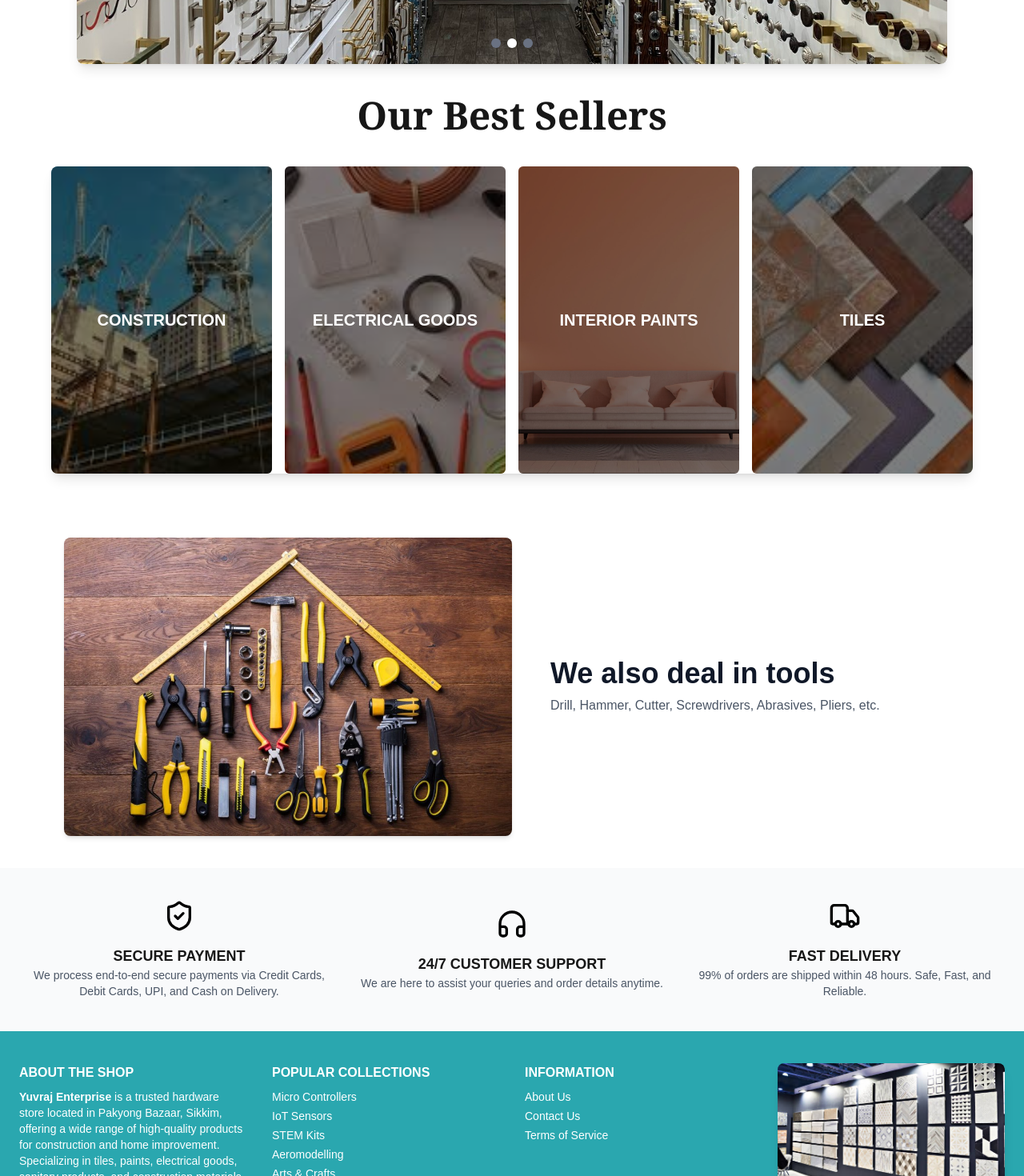
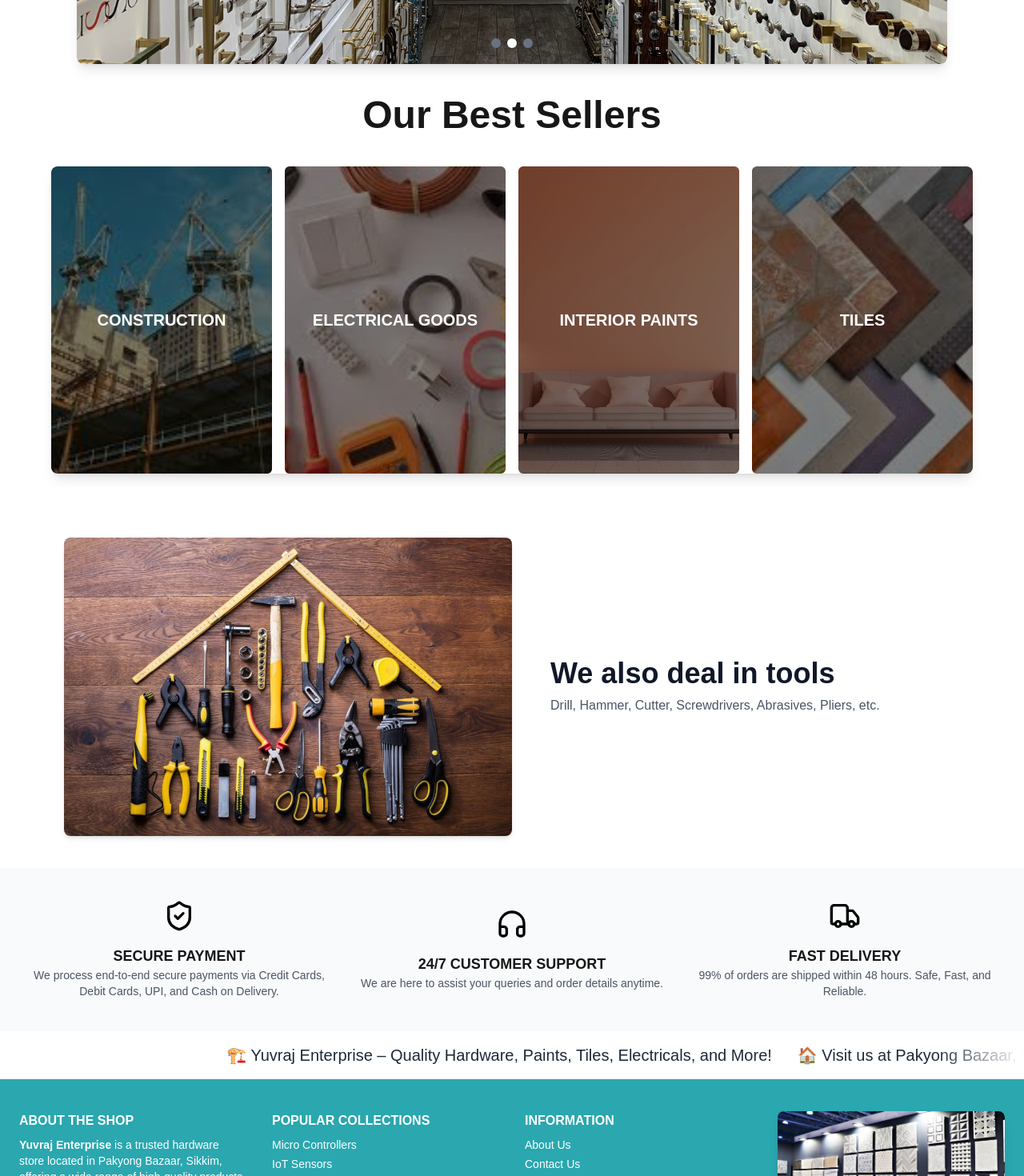
Before and after one commit to A5shi5h/yuvrajenterprise, a Next.js app: page / in a window 1280 px wide. Shown: the part 480-1950 px from the top of the page at 80% size. Built offline with nearby package versions, Linux system fonts and the light colour scheme.

Commit message:
marquee added

```diff
--- a/app/page.tsx
+++ b/app/page.tsx
@@ -2,6 +2,7 @@ import BestSellers from "@/components/BestSeller";
 import FeaturesSection from "@/components/FeaturedSection";
 import Footer from "@/components/Footer";
 import Hero from "@/components/Hero";
+import Marquee from "@/components/Marquee";
 import Navbar from "@/components/Navbar";
 import PromoBanner from "@/components/PromoBanner";
 
@@ -14,6 +15,7 @@ export default function Page() {
      <BestSellers />
      <PromoBanner />
      <FeaturesSection />
+     <Marquee />
      <Footer />
     </>
    );
--- a/components/BestSeller.tsx
+++ b/components/BestSeller.tsx
@@ -41,7 +41,7 @@ const BestSellers = () => {
       <div className="mt-10">
         <motion.h1
           ref={ref}
-          className="text-center font-bold text-5xl font-serif"
+          className="text-center font-bold text-5xl font-sans"
           variants={headingVariants}
           initial="hidden"
           animate={isInView ? "visible" : "hidden"}
--- /dev/null
+++ b/components/Marquee.tsx
@@ -0,0 +1,26 @@
+"use client";
+import { motion } from "framer-motion";
+
+const Marquee = () => {
+  return (
+    <div className="relative w-full overflow-hidden bg-white py-4">
+      {/* Fade Effects on Edges */}
+      <div className="pointer-events-none absolute left-0 top-0 h-full w-28 bg-gradient-to-r from-white to-transparent  z-10" />
+      <div className="pointer-events-none absolute right-0 top-0 h-full w-28 bg-gradient-to-l from-white to-transparent z-10" />
+
+      {/* Animated Marquee Content */}
+      <motion.div
+        className="whitespace-nowrap flex gap-8 text-xl font-medium text-gray-800"
+        initial={{ x: "100%" }}
+        animate={{ x: "-100%" }}
+        transition={{ duration: 15, repeat: Infinity, ease: "linear" }}
+      >
+        <span>🏗️ Yuvraj Enterprise – Quality Hardware, Paints, Tiles, Electricals, and More!</span>
+        <span>🏠 Visit us at Pakyong Bazaar, Sikkim | Best Prices Guaranteed</span>
+        <span>💡 One-stop solution for all your construction needs!</span>
+      </motion.div>
+    </div>
+  );
+};
+
+export default Marquee;
```
